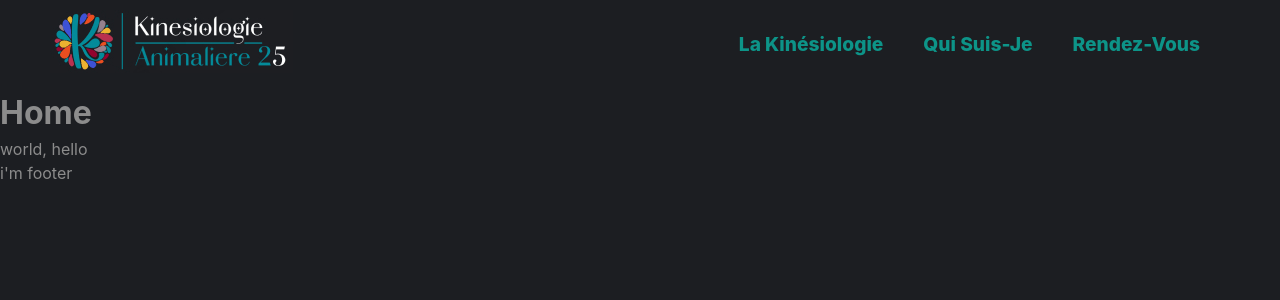
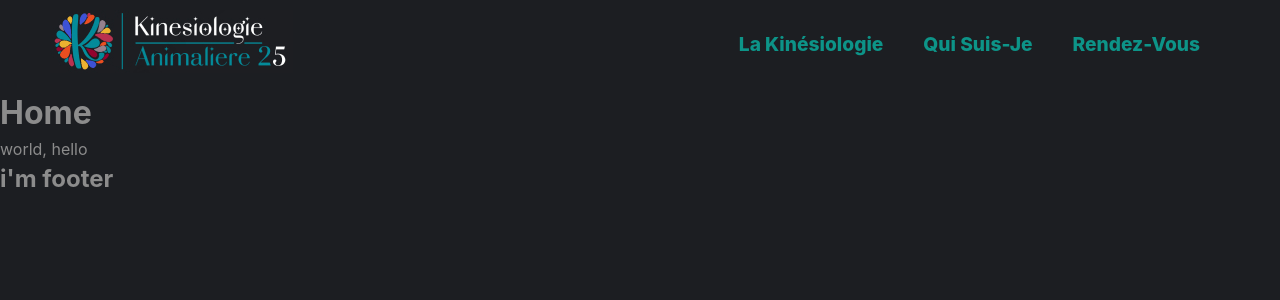
Before and after one commit to PilcodeurDev/GoReconnect, a React (Vite) app in the folder client/: page / in a window 1280 px wide. Shown: the top 300 px of the page. Built offline with nearby package versions, Linux system fonts and the light colour scheme.

Commit message:
setup header and footer with layout react-router-dom

```diff
--- a/client/src/App.jsx
+++ b/client/src/App.jsx
@@ -10,11 +10,14 @@ import "./App.css";
 import Home from "./components/pages/home.jsx";
 import GeneralConditionsSale from "./components/pages/GeneralConditionsSale.jsx";
 import LegalNotion from "./components/pages/legalNotion.jsx";
+import Layout from "./components/layout/Layout.jsx";
 
 function App() {
   return (
     <Routes>
-      <Route path="/" element={<Home />} />
+      <Route path="/" element={<Layout />}>
+        <Route path="/" element={<Home />} />
+      </Route>
       <Route
         path="/Condition-general-de-vente"
         element={<GeneralConditionsSale />}
--- a/client/src/components/layout/Layout.jsx
+++ b/client/src/components/layout/Layout.jsx
@@ -7,7 +7,7 @@ import { Outlet } from "react-router-dom";
  * The internal imports
  */
 import Header from "./header/header.jsx";
-import Footer from "./Footer";
+import Footer from "./footer/footer.jsx";
 
 export default function Layout() {
   return (
--- a/client/src/components/layout/footer/Footer.jsx
+++ b/client/src/components/layout/footer/Footer.jsx
@@ -3,7 +3,7 @@ import "./Footer.css";
 export default function Footer() {
   return (
     <footer className="footer">
-      <p>i'm footer</p>
+      <h2>i'm footer</h2>
     </footer>
   );
 }
--- a/client/src/components/pages/Home.jsx
+++ b/client/src/components/pages/Home.jsx
@@ -6,16 +6,12 @@ import { Link } from "react-router-dom";
 /**
  * The internal imports
  */
-import Footer from "../layout/footer/footer.jsx";
-import Headers from "../layout/header/header.jsx";
 
 export default function Home() {
   return (
     <>
-      <Headers />
       <h1>Home</h1>
       <p>world, hello</p>
-      <Footer />
     </>
   );
 }
```
